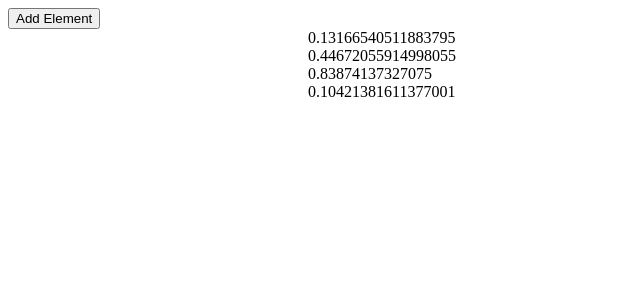
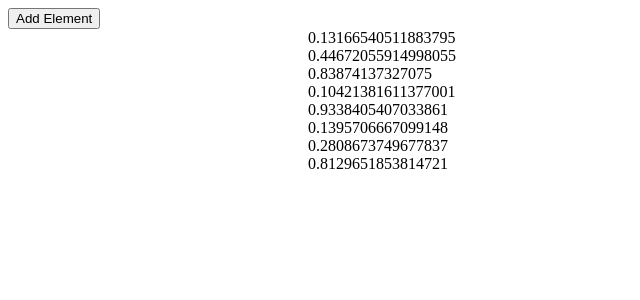
Before and after one commit to mplyulev/Re-animator, a React (Create React App) app: page / in a window 1280 px wide. Shown: the top 300 px of the page, without its empty margins (0-640 px from the left). Built offline with nearby package versions, Linux system fonts and the light colour scheme.

Commit message:
use event delegation and ref on wrapper

```diff
--- a/src/Animated.js
+++ b/src/Animated.js
@@ -36,9 +36,9 @@ class Animated extends Component {
         }
 
         const exitAnimations = {
-            left: {
-                from: 300,
-                to: 1000,
+            opacity: {
+                from: 1,
+                to: 0,
                 type: 'linear',
                 speed: 1000
             }
@@ -47,8 +47,13 @@ class Animated extends Component {
         return (
             <div>
                 <button onClick={this.addElement}>Add Element</button>
+                <Reanimate animations={animations} isMounted={this.state.isMounted} noEntryAnimation={false} noExitAnimation={false} globalSpeed={1000} interval={0}>
+                    {this.state.array.map((item) => {
+                        return <div className={`animated`} key={item.id} onClick={() => this.remove(item.id)}>{Math.random()}</div>
+                    })}
+                </Reanimate>
                 <Reanimate animations={animations} isMounted={this.state.isMounted} exitAnimations={exitAnimations} noEntryAnimation={false} noExitAnimation={false} globalSpeed={1000} interval={0}>
-                    {this.state.array.map((item, index) => {
+                    {this.state.array.map((item) => {
                         return <div className={`animated`} key={item.id} onClick={() => this.remove(item.id)}>{Math.random()}</div>
                     })}
                 </Reanimate>
--- a/src/Reanimate.js
+++ b/src/Reanimate.js
@@ -13,6 +13,8 @@ class Reanimate extends Component {
             animatedChildrenKeys: [],
             elementsWithPendingAnimation: []
         }
+
+        this.wrapperRef = React.createRef();
     }
 
     constructCSSPropName = (key) => {
@@ -28,7 +30,7 @@ class Reanimate extends Component {
         return cssPropName;
     }
 
-    setStylesProps = (animations, isUnmounting) => {
+    constructStyle = (animations, isUnmounting) => {
         let style = {
             transition: ''
         };
@@ -55,16 +57,16 @@ class Reanimate extends Component {
     }
 
     animate = (isUnmounting, animatedChildrenKeys) => {
-        let { elementsWithPendingAnimation, childrenStyleMap } = this.state;
+        let { childrenStyleMap } = this.state;
         const { exitAnimations, animations, globalSpeed, children } = this.props;
         let style;
 
         if (isUnmounting && exitAnimations !== undefined) {
-            style = this.setStylesProps(exitAnimations, false);
+            style = this.constructStyle(exitAnimations, false);
         } else if (isUnmounting && exitAnimations === undefined) {
-            style = this.setStylesProps(animations, true);
+            style = this.constructStyle(animations, true);
         } else if (!isUnmounting) {
-            style = this.setStylesProps(animations, false);
+            style = this.constructStyle(animations, false);
         }
 
         this.setState({ currentStyle: style });
@@ -84,50 +86,51 @@ class Reanimate extends Component {
             lowestSpeed = globalSpeed;
         }
 
-
-
         this.setState({ childrenStyleMap });
-
         this.requestTimeout(() => {
             (isUnmounting ? this.state.children : this.props.children).forEach(child => {
                 if (animatedChildrenKeys.includes(child.key)) {
-                    console.log('asd', newStyle);
                     childrenStyleMap[child.key] = newStyle;
                 }
             });
             this.setState({ style });
             if (!isUnmounting) {
                 this.setState({ children });
-                // }
-
-                // if (!isUnmounting && Object.values(elementsWithPendingAnimation).length === 0) {
-                //     this.setState({ children });
-                //     console.log('asd', children);
             } else if (isUnmounting) {
-                animatedChildrenKeys.forEach(key => {
-                    elementsWithPendingAnimation.push({ key, newStyle });
-                });
-
-                let children = this.state.children;
-
-                this.state.children.forEach((child, index) => {
-                    if (animatedChildrenKeys.includes(child.key)) {
-                        const element = document.getElementById(child.key);
-                        element.addEventListener('transitionend', () => {
-                            elementsWithPendingAnimation = elementsWithPendingAnimation.filter((element) => !animatedChildrenKeys.includes(element.key));
+                this.wrapperRef.current.addEventListener('transitionend', ({ target }) => {
+                    const { children } = this.state;
+                    const id = target.getAttribute('identification');
+                    if (animatedChildrenKeys.includes(id)) {
+                        const index = children.findIndex((child) => child.key === id);
+                        if (index >= 0) {
                             children.splice(index, 1);
-                            this.setState({ elementsWithPendingAnimation, children });
-                            // element.parentNode.removeChild(element);
-                        });
+                            this.setState({ children });
+                        }
                     }
                 });
             }
 
             this.requestTimeout(() => {
-                console.log('asd', newStyle);
                 this.setState({ style: newStyle });
             }, 0)
         }, 0);
+    }
+
+    removeChild = (id) => {
+        const { children, animatedChildrenKeys } = this.state;
+        if (animatedChildrenKeys.includes(id)) {
+            console.log('asd', id, children, animatedChildrenKeys);
+            const index = children.findIndex((child) => child.key === id);
+            console.log('asd index', index);
+            if (index >= 0) {
+                console.log('asd splciing');
+                children.splice(index, 1);
+                this.setState({ children });
+            }
+
+        }
+
+
     }
 
     requestTimeout = (fn, delay) => {
@@ -230,20 +233,14 @@ class Reanimate extends Component {
     };
 
     render() {
-        const { style, children, animatedChildrenKeys, isMounting, childrenStyleMap, elementsWithPendingAnimation } = this.state;
-        // console.log('asd2', style);
-        const childrenClone = React.Children.map(children, (child, index) => {
-            console.log('asd', animatedChildrenKeys, isMounting, childrenStyleMap[child.key], style);
+        const { style, children, isMounting, childrenStyleMap } = this.state;
+        const childrenClone = React.Children.map(children, (child) => {
             let childStyle = !isMounting ? childrenStyleMap[child.key] : style;
-            const elementWithPendingAnimation = elementsWithPendingAnimation.find(element => element.key === child.key);
-            if (elementWithPendingAnimation) {
-                childStyle = elementWithPendingAnimation.newStyle;
-            }
+            console.log('asd', child.props);
 
             const childClone = React.cloneElement(child, {
                 ...child.props,
-                id: child.key,
-                index,
+                identification: child.key,
                 style: childStyle
             });
 
@@ -251,9 +248,9 @@ class Reanimate extends Component {
         });
 
         return (
-            <Fragment>
+            <div id="reanimator" ref={this.wrapperRef}>
                 {childrenClone}
-            </Fragment >
+            </div>
         );
     }
 }
```
